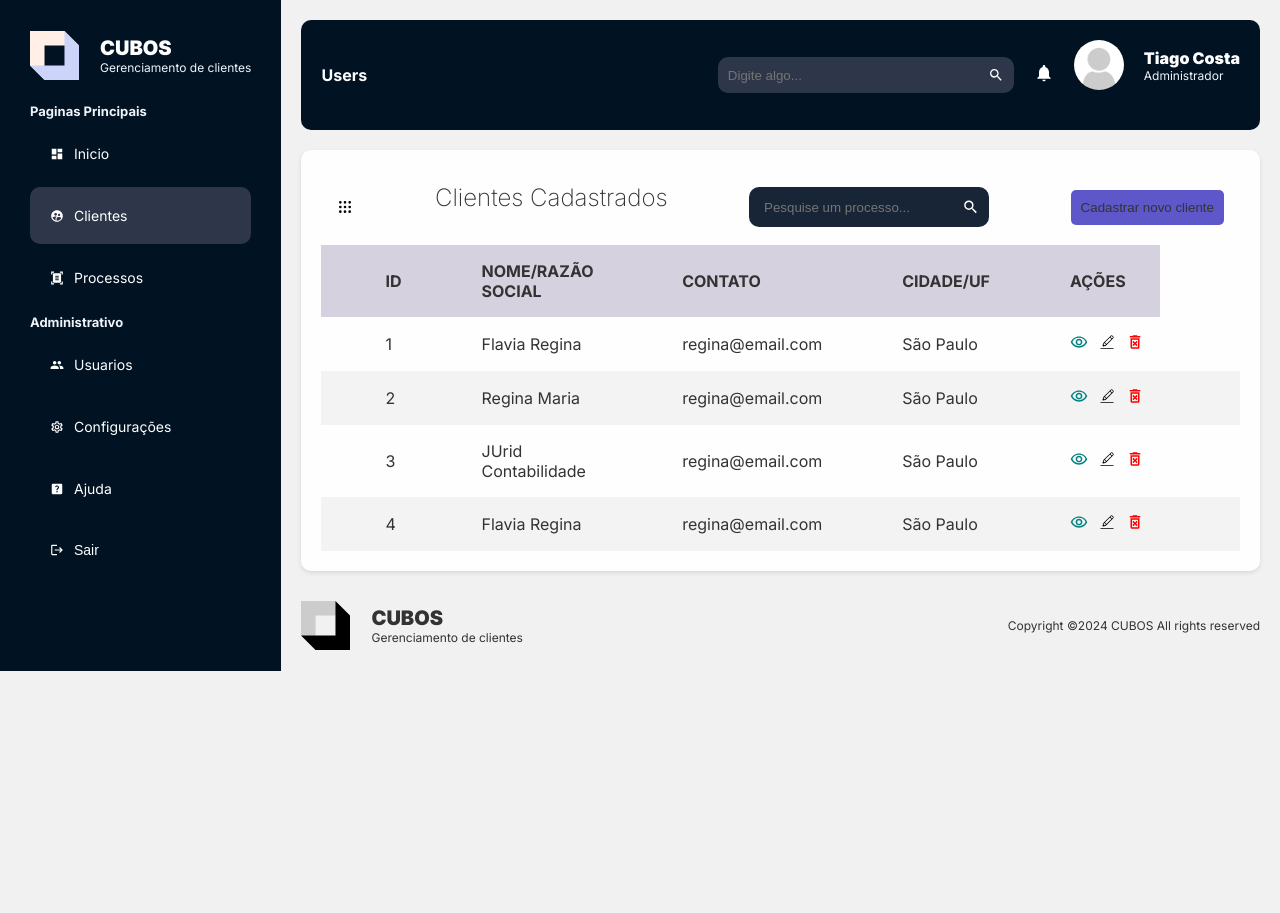
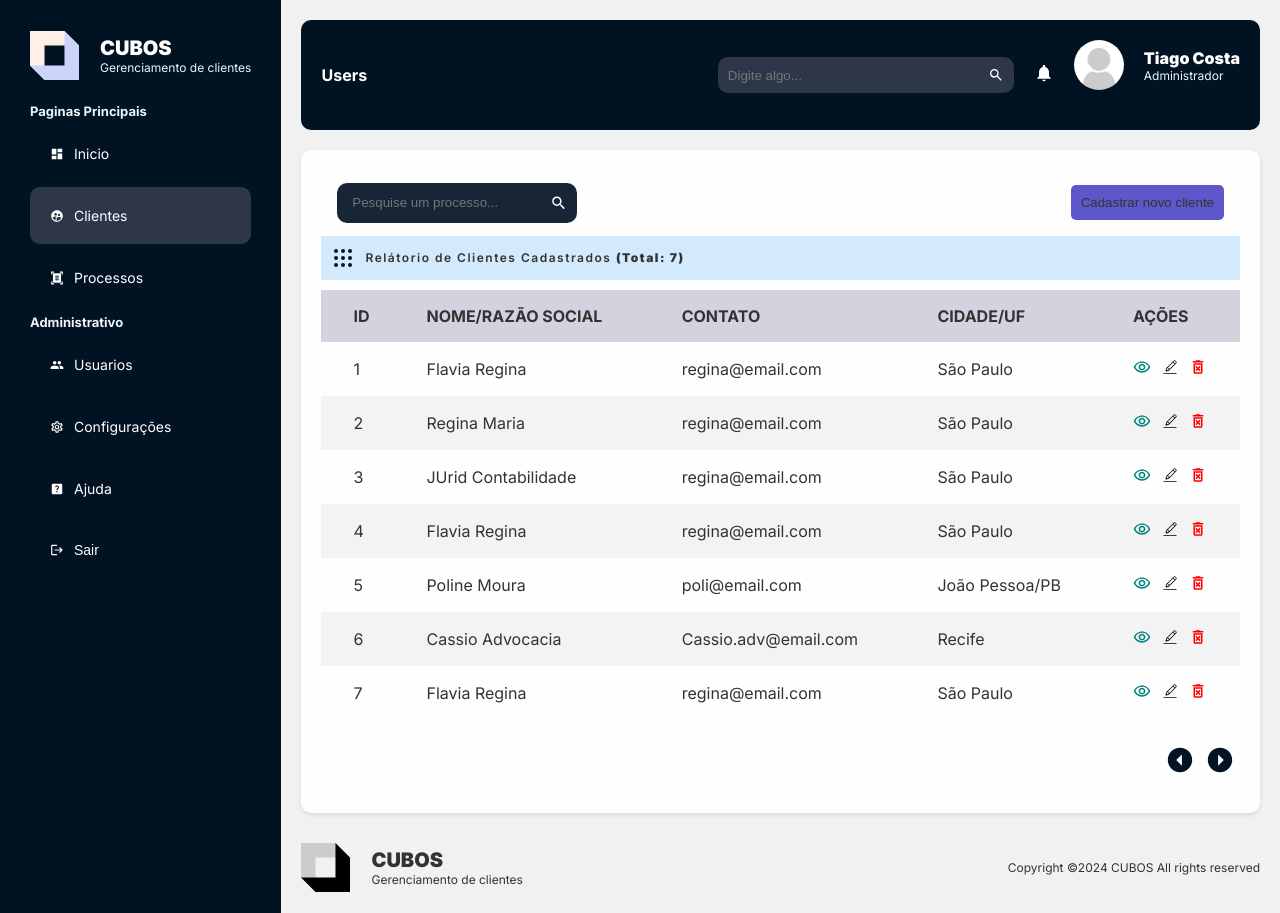
Before and after one commit to kostiago/admin-dashboard, a Next.js app: page /dashboard/users in a window 1280 px wide. Before the commit the page ends 800 px from the top, so only its background shows below. Built offline with nearby package versions, Linux system fonts and the light colour scheme.

Commit message:
eleventh commit

```diff
--- a/app/dashboard/users/page.jsx
+++ b/app/dashboard/users/page.jsx
@@ -29,9 +29,11 @@ const Users = () => {
     },
   ];
   return (
-    <div>
-      <Table data={userTable} columns={COLUMNS} />
-    </div>
+    <section>
+      <div>
+        <Table data={userTable} columns={COLUMNS} />
+      </div>
+    </section>
   );
 };
 
--- a/app/data.jsx
+++ b/app/data.jsx
@@ -281,4 +281,25 @@ export const userTable = [
     processCity: "São Paulo",
     processClient: "1002030",
   },
+  {
+    id: 5,
+    name: "Poline Moura",
+    contact: "poli@email.com",
+    processCity: "João Pessoa/PB",
+    processClient: "1002030",
+  },
+  {
+    id: 6,
+    name: "Cassio Advocacia",
+    contact: "Cassio.adv@email.com",
+    processCity: "Recife",
+    processClient: "1002030",
+  },
+  {
+    id: 7,
+    name: "Flavia Regina",
+    contact: "regina@email.com",
+    processCity: "São Paulo",
+    processClient: "1002030",
+  },
 ];
--- /dev/null
+++ b/app/ui/dashboard/pagination/pagination.jsx
@@ -0,0 +1,34 @@
+import styles from "./pagination.module.css";
+import {
+  IoMdArrowDropleftCircle,
+  IoMdArrowDroprightCircle,
+} from "react-icons/io";
+const Pagination = () => {
+  return (
+    <footer className={styles.footer}>
+      <div className={styles.pagination}>
+        <button
+          onClick={() => {
+            if (curretPage > 1) {
+              setCurrentPage(curretPage - 1);
+            }
+          }}
+          disabled
+        >
+          <IoMdArrowDropleftCircle size={30} className={styles.icon} />
+        </button>
+        <button
+          onClick={() => {
+            if (curretPage < totalPages) {
+              setCurrentPage(curretPage + 1);
+            }
+          }}
+        >
+          <IoMdArrowDroprightCircle size={30} className={styles.icon} />
+        </button>
+      </div>
+    </footer>
+  );
+};
+
+export default Pagination;
--- /dev/null
+++ b/app/ui/dashboard/pagination/pagination.module.css
@@ -0,0 +1,22 @@
+.footer {
+  padding: 10px 0px;
+  display: flex;
+  align-items: center;
+  justify-content: flex-end;
+}
+
+.footer button {
+  border: none;
+  padding: 5px;
+  cursor: pointer;
+  background: none;
+  color: var(--bgSoft);
+}
+
+.footer button:disabled {
+  cursor: not-allowed;
+}
+
+.icon:hover {
+  color: #2e374a;
+}
--- a/app/ui/dashboard/processtable/processTable.jsx
+++ b/app/ui/dashboard/processtable/processTable.jsx
@@ -3,7 +3,6 @@ import { MdSearch } from "react-icons/md";
 import styles from "./processTable.module.css";
 import { useState } from "react";
 
-import { BiDotsVertical } from "react-icons/bi";
 import {
   IoMdArrowDropleftCircle,
   IoMdArrowDroprightCircle,
--- a/app/ui/dashboard/processtable/processTable.module.css
+++ b/app/ui/dashboard/processtable/processTable.module.css
@@ -87,9 +87,6 @@
   justify-content: flex-end;
 }
 
-.CPDataTable footer .pagination {
-}
-
 .CPDataTable footer button {
   border: none;
   padding: 5px;
--- a/app/ui/dashboard/user/table/table.jsx
+++ b/app/ui/dashboard/user/table/table.jsx
@@ -9,6 +9,7 @@ import { useState } from "react";
 import Link from "next/link";
 import { CiEdit } from "react-icons/ci";
 import { TbGridDots } from "react-icons/tb";
+import Pagination from "../../pagination/pagination";
 
 const Table = ({ data, columns }) => {
   const [rowsPerPage, setRowsPerPage] = useState(5);
@@ -35,8 +36,6 @@ const Table = ({ data, columns }) => {
     <section className={styles.container}>
       <div className={styles.top}>
         <div className={styles.header}>
-          <TbGridDots color="#000" />
-          <h2 className={styles.title}>Clientes Cadastrados</h2>
           <div className={styles.search}>
             <input
               type="text"
@@ -52,14 +51,20 @@ const Table = ({ data, columns }) => {
         </div>
       </div>
 
+      <div className={styles.titleContainer}>
+        <TbGridDots color="#011222" size={24} />
+        <p className={styles.desc}>
+          Relátorio de Clientes Cadastrados{" "}
+          <strong>(Total: {data.length})</strong>
+        </p>
+      </div>
+
       <div className={styles.table}>
         <table>
           <thead>
             <tr>
               {columns.map((column) => (
-                <th key={`column${column.field}`} colSpan={column.colSpan || 1}>
-                  {column.title}
-                </th>
+                <th key={`column${column.field}`}>{column.title}</th>
               ))}
             </tr>
           </thead>
@@ -105,11 +110,11 @@ const Table = ({ data, columns }) => {
                         )}
                   </td>
                 ))}
-                <td></td>
               </tr>
             ))}
           </tbody>
         </table>
+        <Pagination />
       </div>
     </section>
   );
--- a/app/ui/dashboard/user/table/table.module.css
+++ b/app/ui/dashboard/user/table/table.module.css
@@ -7,6 +7,25 @@
   transition: background-color 0.3s ease;
 }
 
+.titleContainer {
+  padding: 10px;
+  border-radius: 1px;
+  background-color: #d2eafb;
+  display: flex;
+  align-items: center;
+}
+
+.desc {
+  margin-left: 10px;
+  color: var(--textSoft);
+  font-weight: 600;
+  font-size: 12px;
+  letter-spacing: 1.5px;
+}
+
+.desc strong {
+  font-weight: 900;
+}
 .header {
   width: 100%;
   height: 10%;
@@ -48,8 +67,9 @@
   border-radius: 5px;
   cursor: pointer;
 }
-.table {
+.table table {
   width: 100%;
+  margin: 10px auto;
 }
 
 .table tr {
@@ -79,7 +99,7 @@
 .table td {
   border-collapse: collapse;
   padding: 1rem;
-  padding-left: 4rem;
+  padding-left: 2rem;
   text-align: left;
 }
 
```
